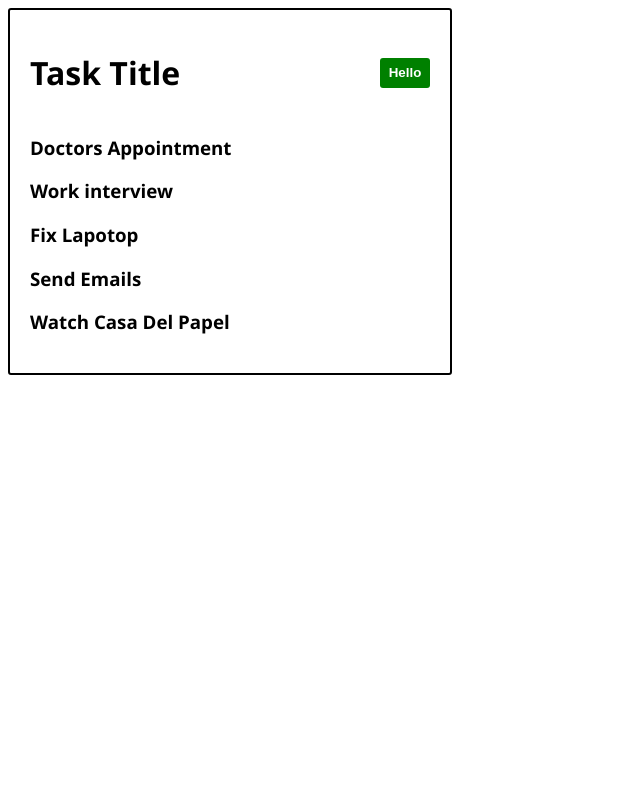
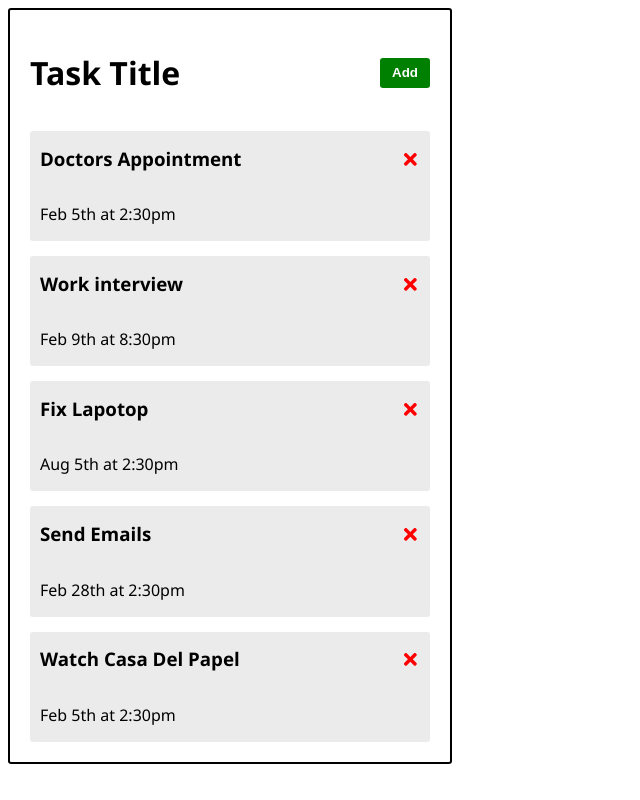
Before and after one commit to Yahya-Regragui/react-task-tracker, a React (Create React App) app: page / in a window 1280 px wide. Shown: the whole page, without its empty margins (0-640 px from the left). Built offline with nearby package versions, Linux system fonts and the light colour scheme.

Commit message:
added delete function and task component

```diff
--- a/package.json
+++ b/package.json
@@ -8,6 +8,7 @@
     "@testing-library/user-event": "^12.8.3",
     "react": "^17.0.2",
     "react-dom": "^17.0.2",
+    "react-icons": "^4.2.0",
     "react-scripts": "4.0.3",
     "web-vitals": "^1.1.2"
   },
--- a/src/App.js
+++ b/src/App.js
@@ -2,7 +2,7 @@
 
 
 import Header from "./components/Header"
-import Task from "./components/Task"
+import Tasks from "./components/Tasks"
 
 function App() {
 
@@ -40,10 +40,14 @@
 
 ])
 
+  const deleteTask =(id) => {
+    setTasks(tasks.filter((task) => task.id !== id))
+  }
+
   return (
     <div className="container">
       <Header  title={"Task Title "}/>
-      <Task tasks={tasks}/>
+      <Tasks tasks={tasks} onDelete={deleteTask}/>
     </div>
   );
 }
--- a/src/components/Header.js
+++ b/src/components/Header.js
@@ -10,7 +10,7 @@
     return (
         <header className="header">
             <h1>{title}</h1>
-            <Button color="green" text="Hello" onClick={onClick}/>
+            <Button color="green" text="Add" onClick={onClick}/>
 
         </header>
     )
--- a/src/components/Task.js
+++ b/src/components/Task.js
@@ -1,13 +1,16 @@
+import {FaTimes} from 'react-icons/fa'
 
-const Task = ({tasks}) => {
-
-
+const Task = ({task, onDelete}) => {
     return (
-        <>
-            {tasks.map((task)=> (
-                <h3 key={task.id}>{task.text}</h3>
-            ))}
-        </>
+        <div className="task">
+            <h3>{task.text}
+                <FaTimes
+                    style={{color:'red', cursor:'pointer'}}
+                    onClick={ () => onDelete(task.id)}
+                 />
+            </h3>
+            <p>{task.day}</p>
+        </div>
     )
 }
 
--- /dev/null
+++ b/src/components/Tasks.js
@@ -0,0 +1,14 @@
+import Task from './Task'
+const Tasks = ({tasks, onDelete}) => {
+
+
+    return (
+        <>
+            {tasks.map((task)=> (
+                <Task key={task.id} task={task} onDelete={onDelete} />
+            ))}
+        </>
+    )
+}
+
+export default Tasks
--- a/src/index.css
+++ b/src/index.css
@@ -26,3 +26,19 @@
   border: none;
   cursor: pointer;
 }
+
+.task {
+  background-color: rgb(235, 235, 235);
+  border-radius: 3px;
+  min-height: 50px;
+  display: flex;
+  flex-direction: column;
+  padding-left: 10px;
+  padding-right: 10px;
+  margin-top: 15px;
+}
+.task h3 {
+  line-height: 1;
+  display: flex;
+  justify-content: space-between;
+}
```
Also changed, not shown: 1 other file (tests, documents, lock files or other folders).
